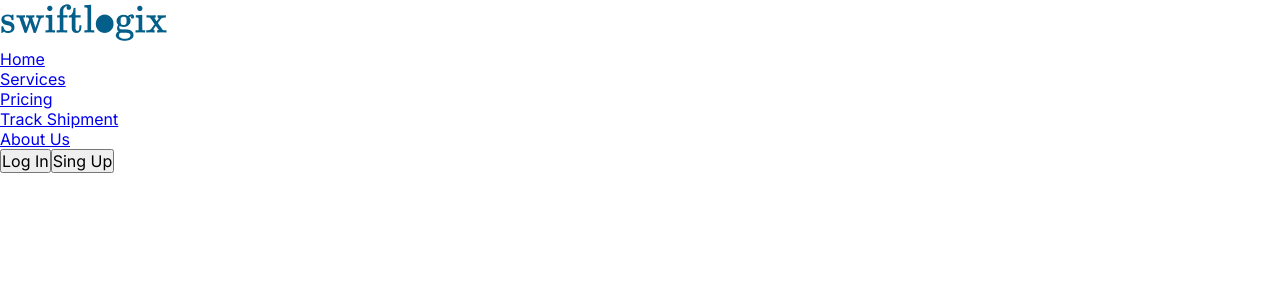
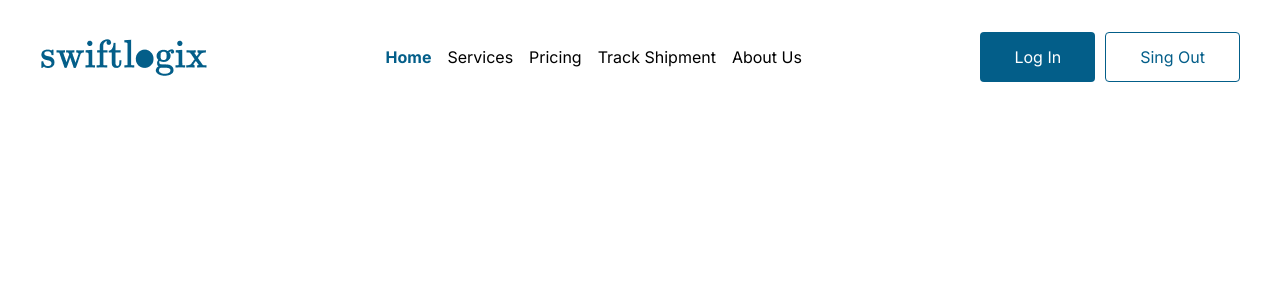
Before and after one commit to mohammadsookhtesaraei/landingpage-swiftlogix, a React (Vite) app: page / in a window 1280 px wide. Shown: the top 300 px of the page. Built offline with nearby package versions, Linux system fonts and the light colour scheme.

Commit message:
added header style

```diff
--- a/src/App.tsx
+++ b/src/App.tsx
@@ -1,10 +1,13 @@
+import Banner from '@/components/banner/Banner';
 import Header from '@/components/header/Header';
 
 export default function App() {
   return (
     <>
       <Header />
-      <main></main>
+      <main>
+        <Banner />
+      </main>
       <footer></footer>
     </>
   );
--- /dev/null
+++ b/src/components/banner/Banner.module.css
@@ -0,0 +1,16 @@
+@media screen and (min-width: 640px) {
+  .container {
+    width: min(75rem, 100% - 2rem);
+    margin-inline: auto;
+  }
+}
+
+/* md */
+
+@media screen and (min-width: 768px) {
+}
+
+/* lg */
+
+@media screen and (min-width: 1024px) {
+}
--- /dev/null
+++ b/src/components/banner/Banner.tsx
@@ -0,0 +1,11 @@
+import type { ReactElement } from 'react';
+
+import styles from '@/components/Banner/Banner.module.css';
+
+export default function Banner(): ReactElement {
+  return (
+    <div>
+      <div className={styles.container}></div>
+    </div>
+  );
+}
--- /dev/null
+++ b/src/components/button/Button.tsx
@@ -0,0 +1,15 @@
+import type { ComponentProps } from 'react';
+
+type Button = ComponentProps<'button'> & {
+  title: string;
+};
+
+const Button = ({ className, title, ...props }: Button) => {
+  return (
+    <button className={className} {...props}>
+      {title}
+    </button>
+  );
+};
+
+export default Button;
--- a/src/components/header/Header.module.css
+++ b/src/components/header/Header.module.css
@@ -1,3 +1,156 @@
-.header {
-  background-color: red;
+#header {
+  padding-block: 2rem;
 }
+
+.container {
+  margin-inline: 1rem;
+  display: flex;
+  align-items: center;
+  justify-content: space-between;
+  gap: 1rem;
+}
+
+.logo img {
+  width: 112px;
+  height: 29px;
+  display: block;
+}
+
+.hamburger {
+  display: block;
+  height: fit-content;
+}
+
+.container nav {
+  display: none;
+}
+
+.actions {
+  gap: 10px;
+  display: none;
+}
+
+/* sm */
+@media screen and (min-width: 640px) {
+  .container {
+    width: min(75rem, 100% - 2rem);
+    margin-inline: auto;
+  }
+  .hamburger {
+    display: none;
+  }
+
+  .container nav {
+    display: block;
+  }
+
+  .container nav ul {
+    list-style-type: none;
+    display: flex;
+    gap: 1rem;
+  }
+
+  .container nav ul li a {
+    text-decoration: none;
+    font-size: 10px;
+    color: inherit;
+  }
+
+  .container nav ul li:first-child a {
+    color: var(--color-primary);
+    font-weight: 700;
+  }
+
+  .actions {
+    display: flex;
+  }
+
+  .btn_logIN,
+  .btn_lOgOut {
+    color: var(--color-white);
+    background-color: var(--color-primary);
+    border-radius: 4px;
+    padding: 14px 15px;
+    border: none;
+    font-size: 0.62rem;
+    transition: background-color 0.3 ease-in-out;
+  }
+
+  .btn_logIN:hover {
+    background-color: var(--color-primary-hover);
+    transition: background-color 0.3s ease-in-out;
+  }
+  .btn_lOgOut {
+    border: 1px var(--color-primary) solid;
+    background-color: var(--color-white);
+    color: var(--color-primary);
+  }
+
+  .btn_lOgOut:hover {
+    background-color: rgb(236, 236, 236);
+    transition: background-color 0.3s ease-in-out;
+  }
+}
+
+/* md */
+
+@media screen and (min-width: 768px) {
+  .container nav ul {
+    gap: 2;
+  }
+
+  .container nav ul li a {
+    font-size: 12px;
+  }
+
+  .btn_logIN,
+  .btn_lOgOut {
+    color: var(--color-white);
+    background-color: var(--color-primary);
+    border-radius: 4px;
+    padding: 14px 15px;
+    border: none;
+    font-size: 10px;
+  }
+
+  .btn_lOgOut {
+    border: 1px var(--color-primary) solid;
+    background-color: var(--color-white);
+    color: var(--color-primary);
+  }
+}
+
+/* lg */
+
+@media screen and (min-width: 1024px) {
+  .logo img {
+    width: revert;
+    height: revert;
+  }
+
+  .container nav ul {
+    gap: 3;
+  }
+
+  .container nav ul li a {
+    font-size: 1rem;
+  }
+
+  .btn_logIN,
+  .btn_lOgOut {
+    color: var(--color-white);
+    background-color: var(--color-primary);
+    border-radius: 4px;
+    padding: 14px 34px;
+    border: none;
+    font-size: 1rem;
+  }
+
+  .btn_lOgOut {
+    border: 1px var(--color-primary) solid;
+    background-color: var(--color-white);
+    color: var(--color-primary);
+  }
+}
+
+/* xl: 1280px به بالا */
--- a/src/components/header/Header.tsx
+++ b/src/components/header/Header.tsx
@@ -1,13 +1,22 @@
 import type { ReactElement } from 'react';
 
+import Button from '@/components/button/Button';
 import styles from '@/components/header/Header.module.css';
+
+import MingcuteMenuLine from '@/icons/MingcuteMenuLine';
 
 export default function Header(): ReactElement {
   return (
-    <heade className={styles.header}>
-      <div className="logo">
+    <header id={styles.header}>
+      <div className={styles.container}>
+        <div className={styles.logo}>
           <img src="/assets/logos/logo.png" alt="logo" />
         </div>
+
+        <div className={styles.hamburger}>
+          <MingcuteMenuLine />
+        </div>
+
         <nav>
           <ul>
             <li>
@@ -27,10 +36,11 @@ export default function Header(): ReactElement {
             </li>
           </ul>
         </nav>
-      <div className="actions">
-        <button>Log In</button>
-        <button>Sing Up</button>
+        <div className={styles.actions}>
+          <Button className={styles.btn_logIN} title="Log In" />
+          <Button className={styles.btn_lOgOut} title="Sing Out" />
         </div>
-    </heade>
+      </div>
+    </header>
   );
 }
--- a/src/icons/MingcuteChartBarFill.tsx
+++ b/src/icons/MingcuteChartBarFill.tsx
@@ -1,4 +1,4 @@
-import { ReactElement, SVGProps } from 'react';
+import type { ReactElement, SVGProps } from 'react';
 
 export function MingcuteChartBarFill(
   props: SVGProps<SVGSVGElement>
@@ -6,8 +6,8 @@ export function MingcuteChartBarFill(
   return (
     <svg
       xmlns="http://www.w3.org/2000/svg"
-      width="1em"
-      height="1em"
+      width="1.5em"
+      height="1.5em"
       viewBox="0 0 24 24"
       {...props}
     >
--- a/src/icons/MingcuteMenuLine.tsx
+++ b/src/icons/MingcuteMenuLine.tsx
@@ -1,11 +1,11 @@
-import { ReactElement, SVGProps } from 'react';
+import type { ReactElement, SVGProps } from 'react';
 
 export function MingcuteMenuLine(props: SVGProps<SVGSVGElement>): ReactElement {
   return (
     <svg
       xmlns="http://www.w3.org/2000/svg"
-      width="1em"
-      height="1em"
+      width="2em"
+      height="3em"
       viewBox="0 0 24 24"
       {...props}
     >
--- a/src/index.css
+++ b/src/index.css
@@ -1,3 +1,9 @@
+:root {
+  --color-primary: #035e89;
+  --color-white: #ffffff;
+  --color-primary-hover: #014869;
+}
+
 *,
 *::before,
 *::after {
@@ -6,8 +12,11 @@
   box-sizing: border-box;
 }
 
-html {
+html,
+body {
   font-family: 'Inter', system-ui;
+  overflow-x: hidden;
+  min-height: 100dvh;
 }
 
 input,
```
Lines whose indentation alone changed are shown as unchanged.
